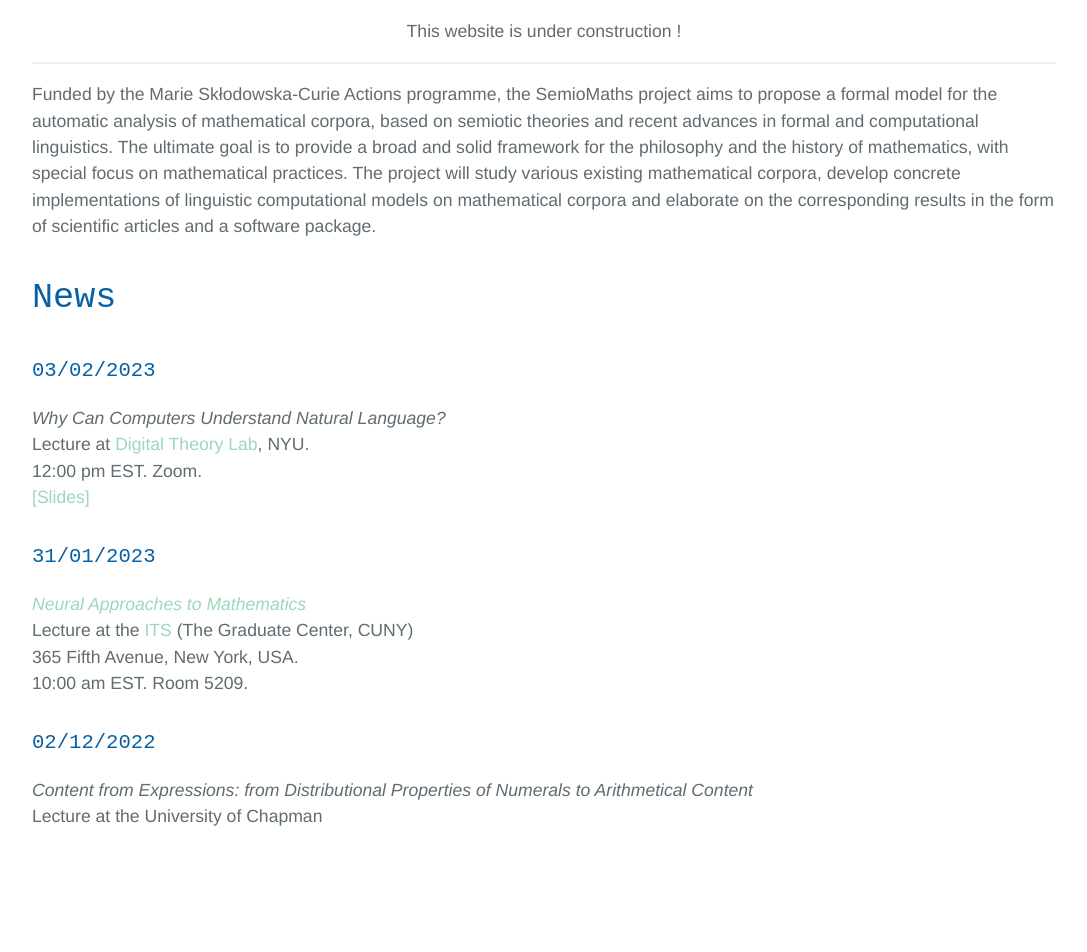
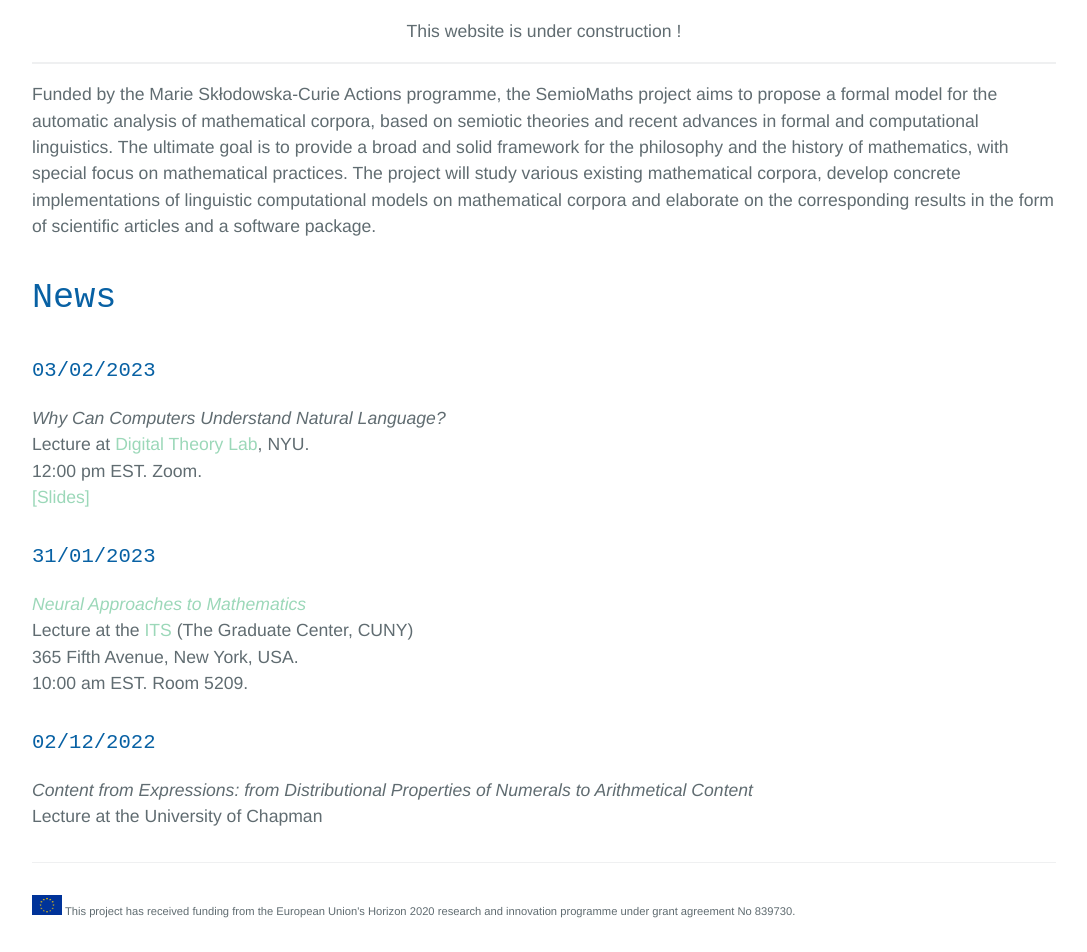
Before and after one commit to Gianni-G/semiomaths, a Jekyll site: the page built from index.md, in a window 1280 px wide. Shown: the part 275-1227 px from the top of the page, without its empty margins (96-1183 px from the left). Built offline with Jekyll 4.4.1, drawn with Linux system fonts in a browser that asks for light colours; before the commit the page ends 1154 px from its top, so only the background shows below that.

Commit message:
Footer MSCA

```diff
--- a/_config.yml
+++ b/_config.yml
@@ -19,6 +19,7 @@ github:
 
 img:
   photo: ./assets/img/SemioMaths.pdf
+  eu: ./assets/img/eu_flag.jpg
   background: ./assets/img/heatmap.png
 
 # pdf:
--- a/_layouts/default.html
+++ b/_layouts/default.html
@@ -97,7 +97,12 @@
 
       {{ content }}
 
-
+      <footer class="site-footer">
+        <img src="{{ site.img.eu }}" style="width: 30px; height: auto; border-radius: 0;" alt="EU flag">
+        <span>
+          This project has received funding from the European Union's Horizon 2020 research and innovation programme under grant agreement No 839730.
+        </span>
+      </footer>
     </main>
     <!-- <script src="{{ 'assets/js/random-color.js' }}"></script> -->
     <script src="../assets/js/random-color.js"></script>
--- a/assets/css/style.scss
+++ b/assets/css/style.scss
@@ -730,7 +730,7 @@ img {
 }
 
 .site-footer {
-    text-align: right;
+    text-align: left;
     padding-top: 2rem;
     margin-top: 2rem;
     border-top: solid 1px $hr-border-color;
```
Also changed, not shown: assets/img/eu_flag.jpg (added).
